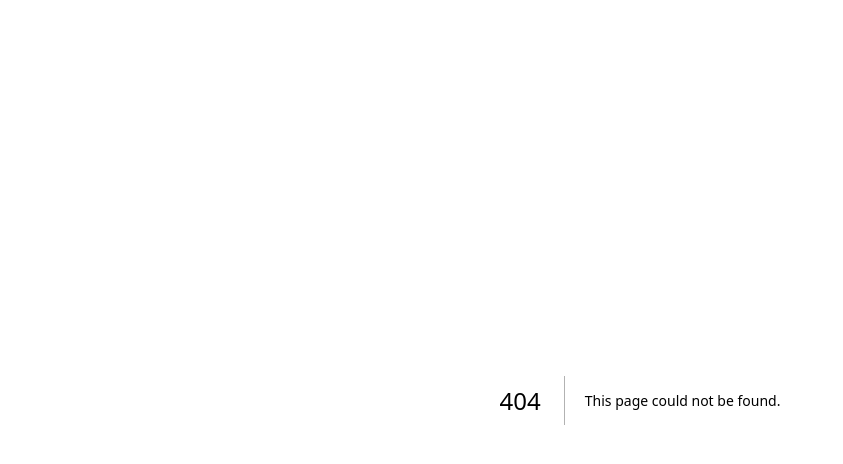
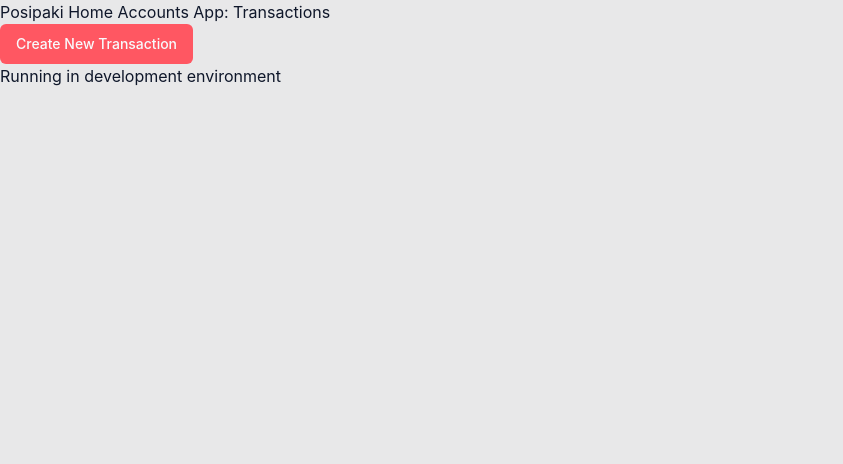
Before and after one commit to DmitriySevkovych/home-accounts-app, a Next.js app in the folder apps/frontend/: page /transactions in a window 1280 px wide. Before the commit this address had no page. Shown: the top 464 px of the page, without its empty margins (0-843 px from the left). Built offline with nearby package versions, Linux system fonts and the light colour scheme.

Commit message:
wip(frontend): add new transactions home screen

```diff
--- /dev/null
+++ b/apps/frontend/src/helpers/pages.ts
@@ -0,0 +1,7 @@
+export const PAGES = {
+    transactions: {
+        index: '/transactions',
+        new: '/transactions/new',
+        success: '/transactions/congrats',
+    },
+} as const
--- /dev/null
+++ b/apps/frontend/src/pages/transactions/index.tsx
@@ -0,0 +1,34 @@
+import Link from 'next/link'
+import React from 'react'
+
+import { PAGES } from '../../helpers/pages'
+import { Button } from '../../lib/shadcn/Button'
+
+type TransactionsOverviewProps = {
+    environment: string
+}
+
+const TransactionsOverview = ({ environment }: TransactionsOverviewProps) => {
+    return (
+        <>
+            <div>Posipaki Home Accounts App: Transactions</div>
+            <Button>
+                <Link href={PAGES.transactions.new}>
+                    Create New Transaction
+                </Link>
+            </Button>
+
+            <footer>Running in {environment} environment</footer>
+        </>
+    )
+}
+
+export const getServerSideProps = () => {
+    return {
+        props: {
+            environment: process.env.NODE_ENV,
+        },
+    }
+}
+
+export default TransactionsOverview
```
